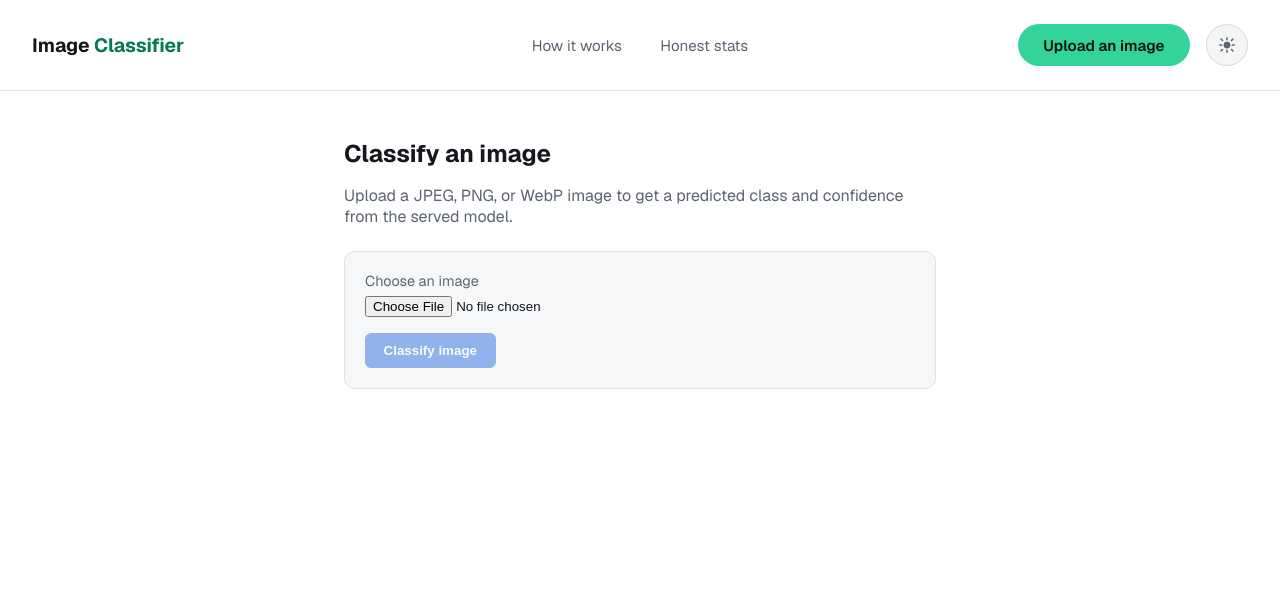
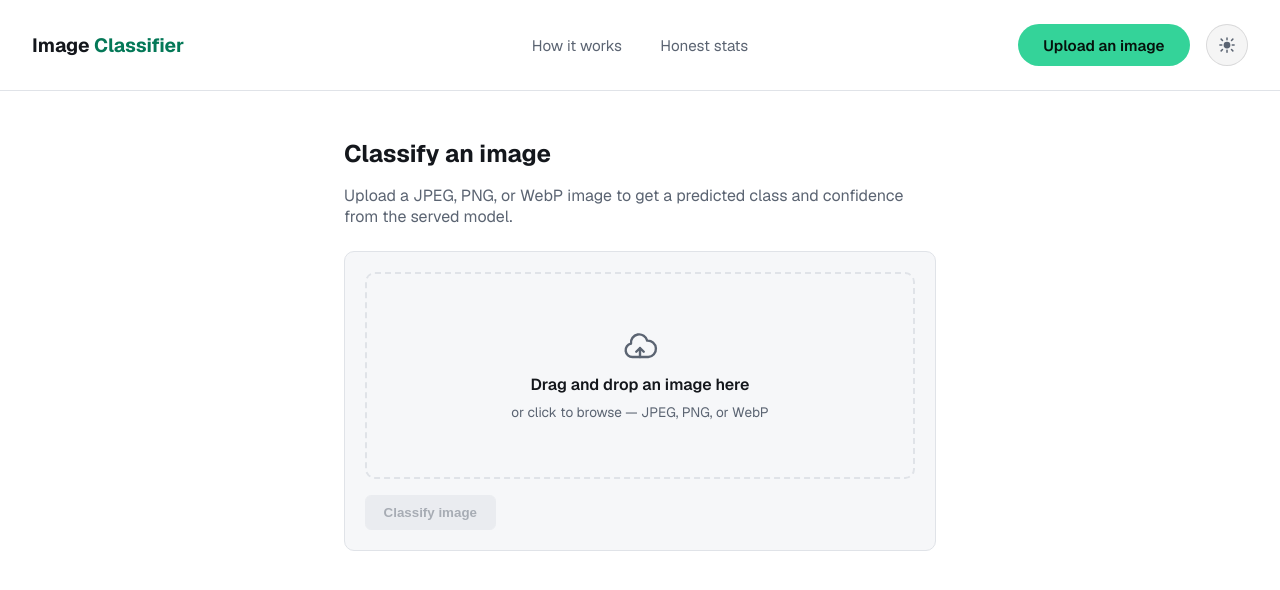
Before and after one commit to IshakAbdiazizHussen/Ai-image-classifer-, a Next.js app in the folder frontend/: page /upload in a window 1280 px wide. Shown: the top 590 px of the page. Built offline with nearby package versions, Linux system fonts and the light colour scheme; no server answers.

Commit message:
Now it's clear and done

```diff
--- a/frontend/app/globals.css
+++ b/frontend/app/globals.css
@@ -185,16 +185,146 @@ body {
   background: var(--surface);
 }
 
-.upload-field {
+/* Visually hidden but still in the accessibility tree and tab-focusable
+   (not display:none/opacity:0) — the dropzone <label> wrapping it is
+   what's actually clicked/dragged onto; this is the real file input that
+   does the work, matching upload-field's original label+input pattern. */
+.upload-input-hidden {
+  position: absolute;
+  width: 1px;
+  height: 1px;
+  padding: 0;
+  margin: -1px;
+  overflow: hidden;
+  clip: rect(0, 0, 0, 0);
+  white-space: nowrap;
+  border: 0;
+}
+
+.dropzone {
   display: flex;
   flex-direction: column;
-  gap: 0.4rem;
-  font-size: 0.9rem;
+  align-items: center;
+  justify-content: center;
+  gap: 0.5rem;
+  padding: 3.5rem 1.5rem;
+  border: 2px dashed var(--border);
+  border-radius: 10px;
+  text-align: center;
+  cursor: pointer;
+  transition:
+    border-color 0.2s ease,
+    background-color 0.2s ease,
+    transform 0.2s ease;
+}
+
+.dropzone:hover {
+  border-color: var(--text-muted);
+}
+
+.dropzone-active {
+  border-color: var(--mint);
+  background: var(--mint-soft-bg);
+  transform: scale(1.01);
+}
+
+.dropzone-icon {
   color: var(--text-muted);
 }
 
-.upload-field input {
+.dropzone-primary {
+  margin: 0;
   color: var(--text);
+  font-weight: 600;
+}
+
+.dropzone-secondary {
+  margin: 0;
+  color: var(--text-muted);
+  font-size: 0.85rem;
+}
+
+.upload-preview {
+  position: relative;
+  display: flex;
+  flex-direction: column;
+  align-items: center;
+  gap: 0.75rem;
+  padding: 1.5rem;
+  border: 1px solid var(--border);
+  border-radius: 10px;
+}
+
+.upload-preview-thumb {
+  max-width: 100%;
+  max-height: 200px;
+  object-fit: contain;
+  border-radius: 8px;
+}
+
+.upload-preview-meta {
+  display: flex;
+  flex-direction: column;
+  align-items: center;
+  gap: 0.15rem;
+}
+
+.upload-preview-name {
+  color: var(--text);
+  font-size: 0.9rem;
+  font-weight: 600;
+  word-break: break-all;
+}
+
+.upload-preview-size {
+  color: var(--text-muted);
+  font-size: 0.8rem;
+}
+
+.upload-preview-remove {
+  position: absolute;
+  top: 0.6rem;
+  right: 0.6rem;
+  display: flex;
+  align-items: center;
+  justify-content: center;
+  width: 28px;
+  height: 28px;
+  padding: 0;
+  border-radius: 50%;
+  border: 1px solid var(--border);
+  background: var(--surface-raised);
+  color: var(--text-muted);
+  font-size: 1.1rem;
+  line-height: 1;
+  cursor: pointer;
+  transition: all 0.2s ease;
+}
+
+.upload-preview-remove:hover {
+  color: var(--text);
+  border-color: var(--text-muted);
+}
+
+/* Green accent (matching the navbar's "Upload an image" CTA), overriding
+   the app-wide blue `button` rule for this one button only — disabled
+   state is deliberately gray, not a dimmed green, so it reads as
+   inactive rather than just faded. */
+.upload-submit {
+  background: var(--mint);
+  border-color: var(--mint);
+  color: var(--mint-ink);
+  transition:
+    background-color 0.2s ease,
+    border-color 0.2s ease,
+    color 0.2s ease,
+    opacity 0.2s ease;
+}
+
+.upload-submit:disabled {
+  background: var(--border);
+  border-color: var(--border);
+  color: var(--text-muted);
 }
 
 button {
--- a/frontend/components/UploadForm.tsx
+++ b/frontend/components/UploadForm.tsx
@@ -1,6 +1,14 @@
 "use client";
 
-import { useState, type ChangeEvent, type FormEvent } from "react";
+import {
+  useEffect,
+  useMemo,
+  useRef,
+  useState,
+  type ChangeEvent,
+  type DragEvent,
+  type FormEvent,
+} from "react";
 import type { PredictResponse } from "@/lib/api/client";
 
 const ALLOWED_TYPES = ["image/jpeg", "image/png", "image/webp"];
@@ -14,34 +22,89 @@ interface UploadFormProps {
   onPredicted: (result: PredictResponse) => void;
 }
 
+function validateFile(selected: File): string | null {
+  if (!ALLOWED_TYPES.includes(selected.type)) {
+    return `Unsupported file type "${selected.type || "unknown"}". Choose a JPEG, PNG, or WebP image.`;
+  }
+  if (selected.size > MAX_SIZE_BYTES) {
+    return (
+      `File is too large (${(selected.size / 1024 / 1024).toFixed(1)} MB). ` +
+      `Max ${MAX_SIZE_BYTES / 1024 / 1024} MB.`
+    );
+  }
+  return null;
+}
+
+function formatFileSize(bytes: number): string {
+  if (bytes < 1024) return `${bytes} B`;
+  const kb = bytes / 1024;
+  if (kb < 1024) return `${kb.toFixed(1)} KB`;
+  return `${(kb / 1024).toFixed(1)} MB`;
+}
+
 export function UploadForm({ onSubmit, onPredicted }: UploadFormProps) {
+  const inputRef = useRef<HTMLInputElement>(null);
   const [file, setFile] = useState<File | null>(null);
+  const [isDragOver, setIsDragOver] = useState(false);
   const [clientError, setClientError] = useState<string | null>(null);
   const [serverError, setServerError] = useState<string | null>(null);
   const [submitting, setSubmitting] = useState(false);
 
-  function handleFileChange(event: ChangeEvent<HTMLInputElement>) {
-    const selected = event.target.files?.[0] ?? null;
+  // Thumbnail preview: derived from `file` during render (not via
+  // setState-in-an-effect, which reliably triggers an extra render for
+  // no benefit here) — the effect below only handles the actual side
+  // effect, revoking the previous object URL once it's no longer used.
+  const previewUrl = useMemo(() => (file ? URL.createObjectURL(file) : null), [file]);
+  useEffect(() => {
+    return () => {
+      if (previewUrl) URL.revokeObjectURL(previewUrl);
+    };
+  }, [previewUrl]);
+
+  function applySelectedFile(selected: File) {
     setServerError(null);
     setClientError(null);
+    const error = validateFile(selected);
+    if (error) {
+      setClientError(error);
       setFile(null);
-
-    if (!selected) return;
-
-    if (!ALLOWED_TYPES.includes(selected.type)) {
-      setClientError(
-        `Unsupported file type "${selected.type || "unknown"}". Choose a JPEG, PNG, or WebP image.`
-      );
-      return;
-    }
-    if (selected.size > MAX_SIZE_BYTES) {
-      setClientError(
-        `File is too large (${(selected.size / 1024 / 1024).toFixed(1)} MB). ` +
-          `Max ${MAX_SIZE_BYTES / 1024 / 1024} MB.`
-      );
       return;
     }
     setFile(selected);
+  }
+
+  function handleFileChange(event: ChangeEvent<HTMLInputElement>) {
+    const selected = event.target.files?.[0];
+    if (selected) applySelectedFile(selected);
+  }
+
+  function handleDragOver(event: DragEvent<HTMLLabelElement>) {
+    event.preventDefault();
+    setIsDragOver(true);
+  }
+
+  function handleDragLeave(event: DragEvent<HTMLLabelElement>) {
+    event.preventDefault();
+    setIsDragOver(false);
+  }
+
+  function handleDrop(event: DragEvent<HTMLLabelElement>) {
+    // Drag-and-drop bypasses the <input accept> filter entirely, so
+    // applySelectedFile's client-side validation is the only thing
+    // standing between a dropped .txt file and the request going out —
+    // it isn't just for the input's onChange path.
+    event.preventDefault();
+    setIsDragOver(false);
+    const dropped = event.dataTransfer.files?.[0];
+    if (dropped) applySelectedFile(dropped);
+  }
+
+  function handleRemove() {
+    setFile(null);
+    setClientError(null);
+    setServerError(null);
+    // Reset so re-selecting the same file/path still fires onChange.
+    if (inputRef.current) inputRef.current.value = "";
   }
 
   async function handleSubmit(event: FormEvent) {
@@ -66,15 +129,60 @@ export function UploadForm({ onSubmit, onPredicted }: UploadFormProps) {
 
   return (
     <form onSubmit={handleSubmit} className="upload-form">
-      <label className="upload-field">
-        <span>Choose an image</span>
+      {!file ? (
+        <label
+          className={`dropzone${isDragOver ? " dropzone-active" : ""}`}
+          onDragOver={handleDragOver}
+          onDragLeave={handleDragLeave}
+          onDrop={handleDrop}
+        >
+          <svg
+            className="dropzone-icon"
+            viewBox="0 0 24 24"
+            width="36"
+            height="36"
+            fill="none"
+            stroke="currentColor"
+            strokeWidth="1.6"
+            strokeLinecap="round"
+            strokeLinejoin="round"
+            aria-hidden="true"
+          >
+            <path d="M7 18a4.5 4.5 0 0 1-1-8.9 5.5 5.5 0 0 1 10.8-2A4.5 4.5 0 0 1 17.5 18H7Z" />
+            <path d="M12 12v6M9.5 14.5 12 12l2.5 2.5" />
+          </svg>
+          <p className="dropzone-primary">Drag and drop an image here</p>
+          <p className="dropzone-secondary">or click to browse — JPEG, PNG, or WebP</p>
           <input
+            ref={inputRef}
             type="file"
             accept="image/jpeg,image/png,image/webp"
             aria-label="Choose an image"
+            className="upload-input-hidden"
             onChange={handleFileChange}
           />
         </label>
+      ) : (
+        <div className="upload-preview">
+          <button
+            type="button"
+            className="upload-preview-remove"
+            aria-label="Remove selected image"
+            onClick={handleRemove}
+          >
+            ×
+          </button>
+          {/* A local blob: object URL — next/image can't optimize this. */}
+          {previewUrl && (
+            // eslint-disable-next-line @next/next/no-img-element
+            <img src={previewUrl} alt="" className="upload-preview-thumb" />
+          )}
+          <div className="upload-preview-meta">
+            <span className="upload-preview-name">{file.name}</span>
+            <span className="upload-preview-size">{formatFileSize(file.size)}</span>
+          </div>
+        </div>
+      )}
 
       {displayedError && (
         <p role="alert" className="form-error">
@@ -82,7 +190,7 @@ export function UploadForm({ onSubmit, onPredicted }: UploadFormProps) {
         </p>
       )}
 
-      <button type="submit" disabled={!file || submitting}>
+      <button type="submit" className="upload-submit" disabled={!file || submitting}>
         {submitting ? "Classifying…" : "Classify image"}
       </button>
     </form>
```
Lines whose indentation alone changed are shown as unchanged.
